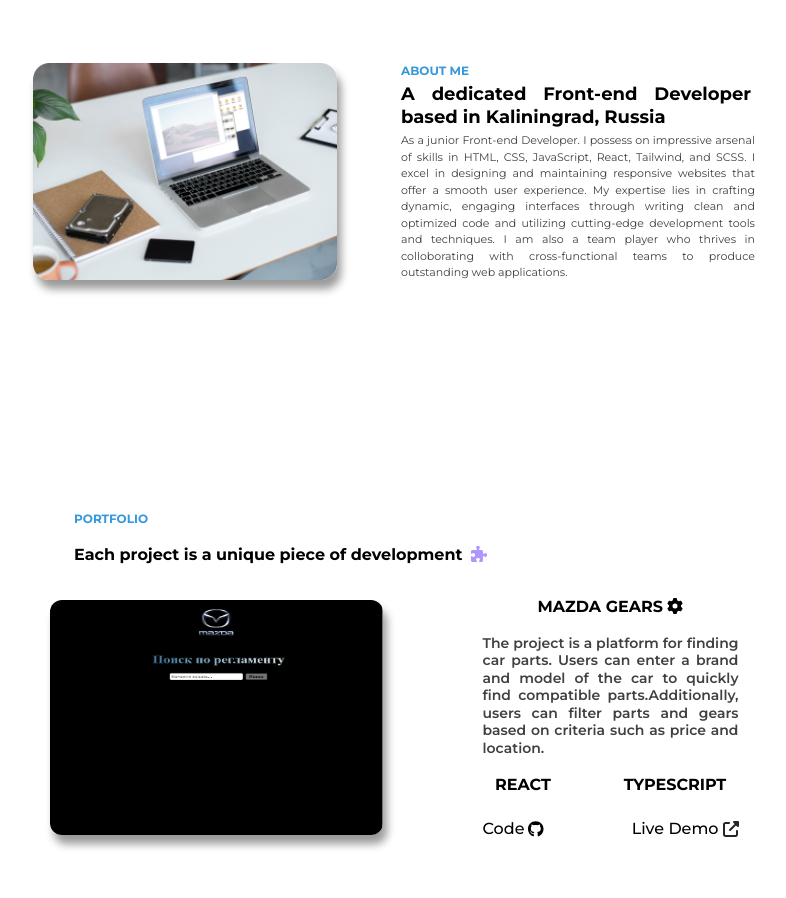
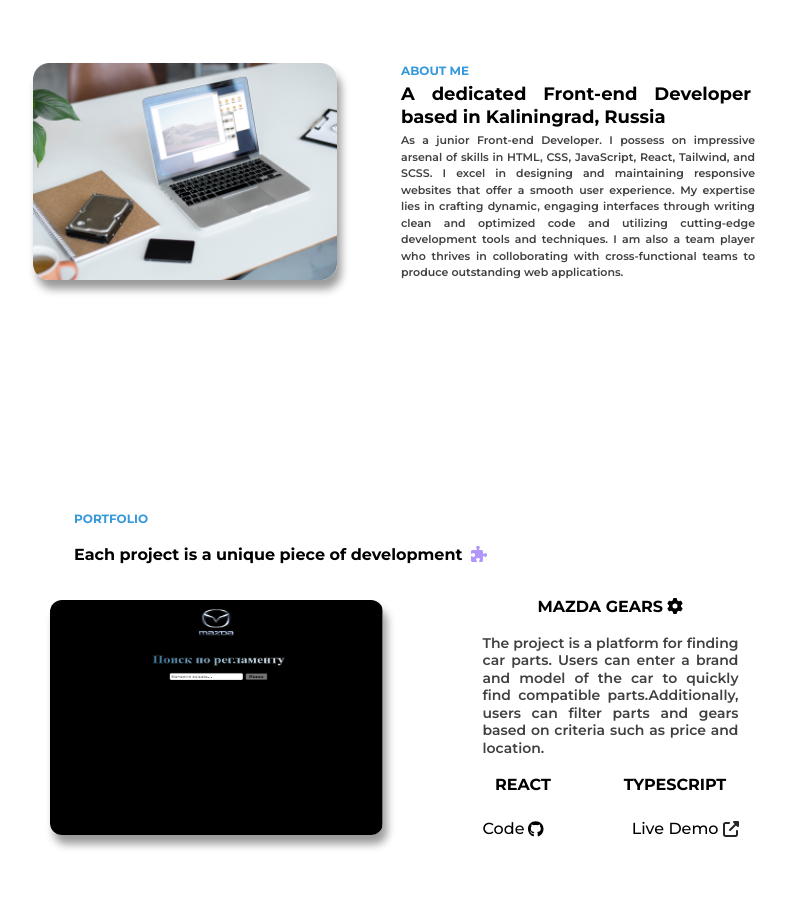
Before and after one commit to m1rxcle/MyPortfolio, a React (Vite) app: page / in a window 1280 px wide. Shown: the part 1020-1918 px from the top of the page, without its empty margins (246-1032 px from the left). Built offline with nearby package versions, Linux system fonts and the light colour scheme.

Commit message:
Изменил шрифт

```diff
--- a/src/Components/About/About.jsx
+++ b/src/Components/About/About.jsx
@@ -18,7 +18,7 @@ const About = () => {
 					<h2 className="text-justify font-bold text-lg mb-1 px-5 leading-tight font-montserrat w-full md:w-[350px] md:px-0 ">
 						A dedicated Front-end Developer based in Kaliningrad, Russia
 					</h2>
-					<p className="text-justify text-secondary font-montserrat w-full px-5 md:text-[11px] md:w-[354px] md:px-0">
+					<p className="text-justify text-secondary font-montserrat font-semibold w-full px-5 md:text-[11px] md:w-[354px] md:px-0">
 						As a junior Front-end Developer. I possess on impressive arsenal of
 						skills in HTML, CSS, JavaScript, React, Tailwind, and SCSS. I excel
 						in designing and maintaining responsive websites that offer a smooth
```
